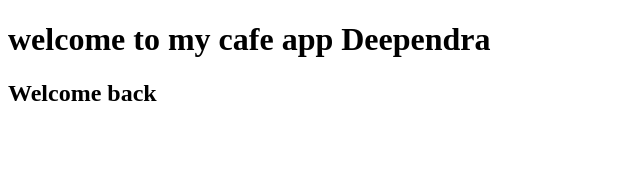
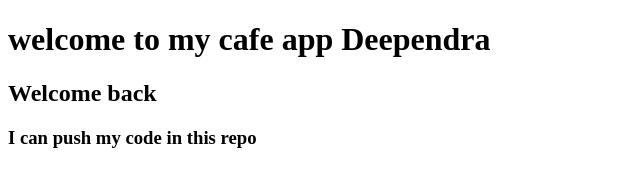
Before and after one commit to Deependra-jhariya/cafe-link, a plain HTML site: page index.html in a window 1280 px wide. Shown: the whole page, without its empty margins (0-640 px from the left). Drawn offline with Linux system fonts and the light colour scheme.

Commit message:
add another msg

```diff
--- a/index.html
+++ b/index.html
@@ -8,5 +8,6 @@
 <body>
     <h1>welcome to my cafe app Deependra</h1>
     <h2>Welcome back</h2>
+    <h3>I can push my code in this repo</h3>
 </body>
 </html>
```
